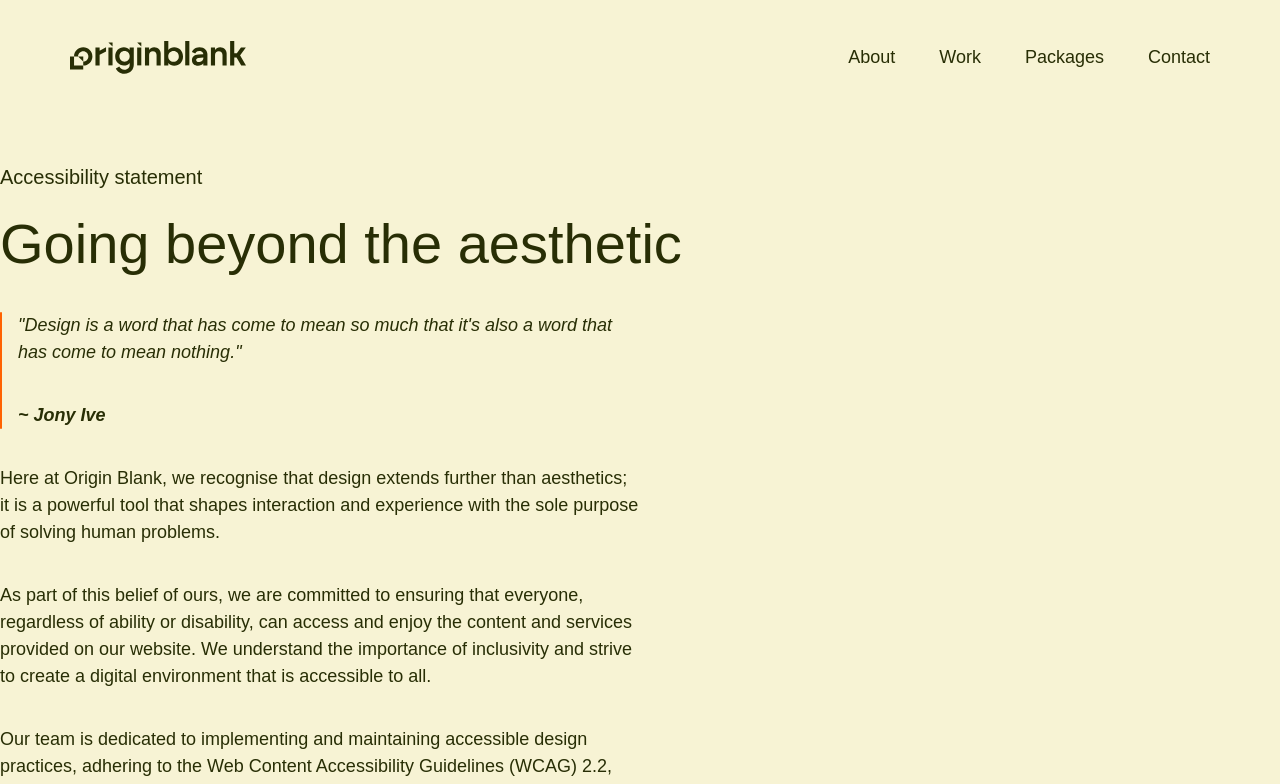
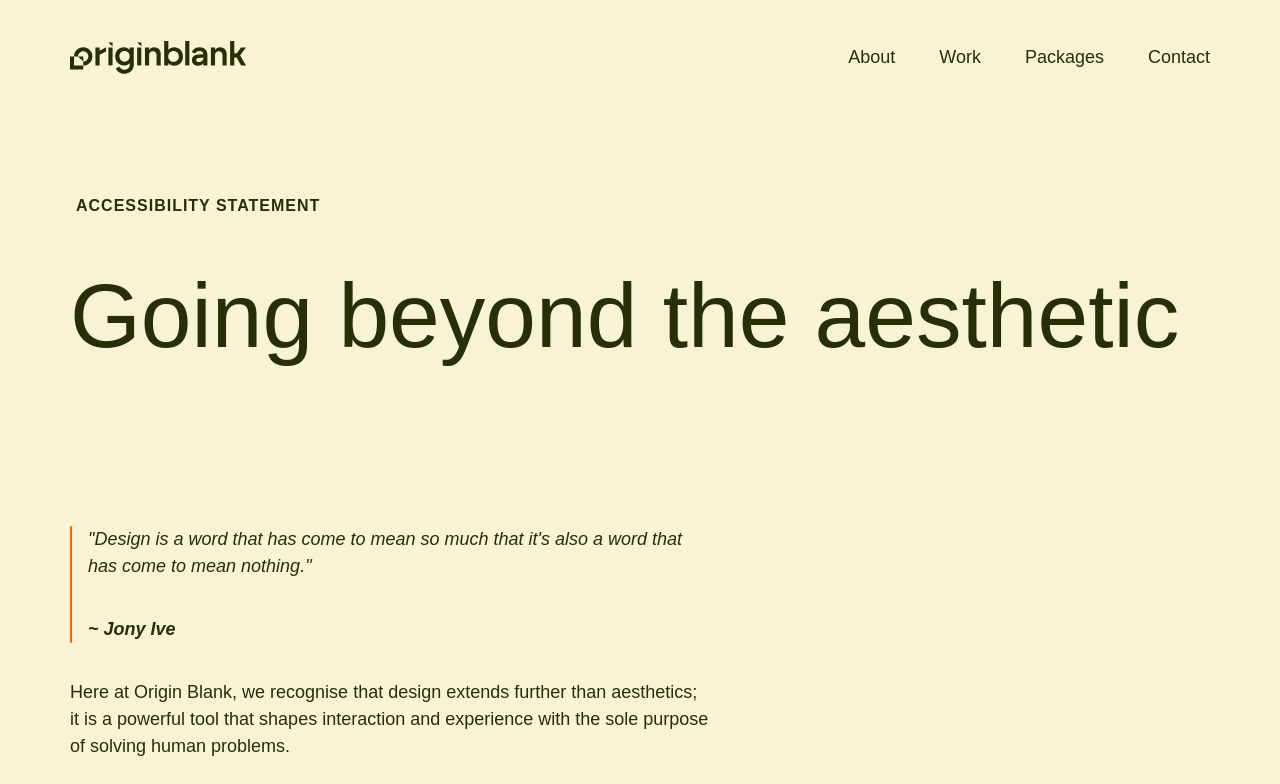
Before and after one commit to sgarciagallego/originblank, a Next.js app: page /accessibility in a window 1280 px wide. Shown: the top 784 px of the page. Built offline with nearby package versions, Linux system fonts and the light colour scheme; a web font is replaced by a local one.

Commit message:
fix spacing on accessibility and privacy pages

```diff
--- a/app/accessibility/page.js
+++ b/app/accessibility/page.js
@@ -1,3 +1,4 @@
+import Intro from "@/components/molecules/intro/intro"
 import styles from "./page.module.scss"
 import CtaLight from "@/components/atoms/cta/ctaLight"
 
@@ -8,9 +9,10 @@ export const metadata = {
 
 export default function AccessibilityPage() {
   return (
-    <main className={`container ${styles.wrapper}`}>
-      <div role="doc-subtitle">Accessibility statement</div>
-      <h1>Going beyond the aesthetic</h1>
+    <main className={`space ${styles.wrapper}`}>
+      <Intro subtitle="Accessibility statement">
+        Going beyond the aesthetic
+      </Intro>
       <blockquote>
         <p>&quot;Design is a word that has come to mean so much that it&apos;s also a word that has come to mean nothing.&quot;</p>
         <strong>~ Jony Ive</strong>
--- a/app/accessibility/page.module.scss
+++ b/app/accessibility/page.module.scss
@@ -1,16 +1,5 @@
 .wrapper {
-  margin-top: 3rem;
-  margin-bottom: 3rem;
-
-  & > [role="doc-subtitle"] {
-    margin-bottom: 1em;
-    color: rgb(var(--foreground-rgb), 0.75);
-    font-size: 1.25rem;
-  }
-
-  & > h1 {
-    font-size: 3.5rem;
-  }
+  margin-bottom: 5rem;
 
   & > blockquote,
   & > p  {
--- a/app/privacy/page.js
+++ b/app/privacy/page.js
@@ -8,7 +8,7 @@ export const metadata = {
 
 export default function PrivacyPage() {
   return (
-    <main className={`container ${styles.wrapper}`}>
+    <main className={`space ${styles.wrapper}`}>
       <div className={styles.intro}>
         <h1>Terms & Privacy</h1>
         <div role="doc-subtitle">
```
